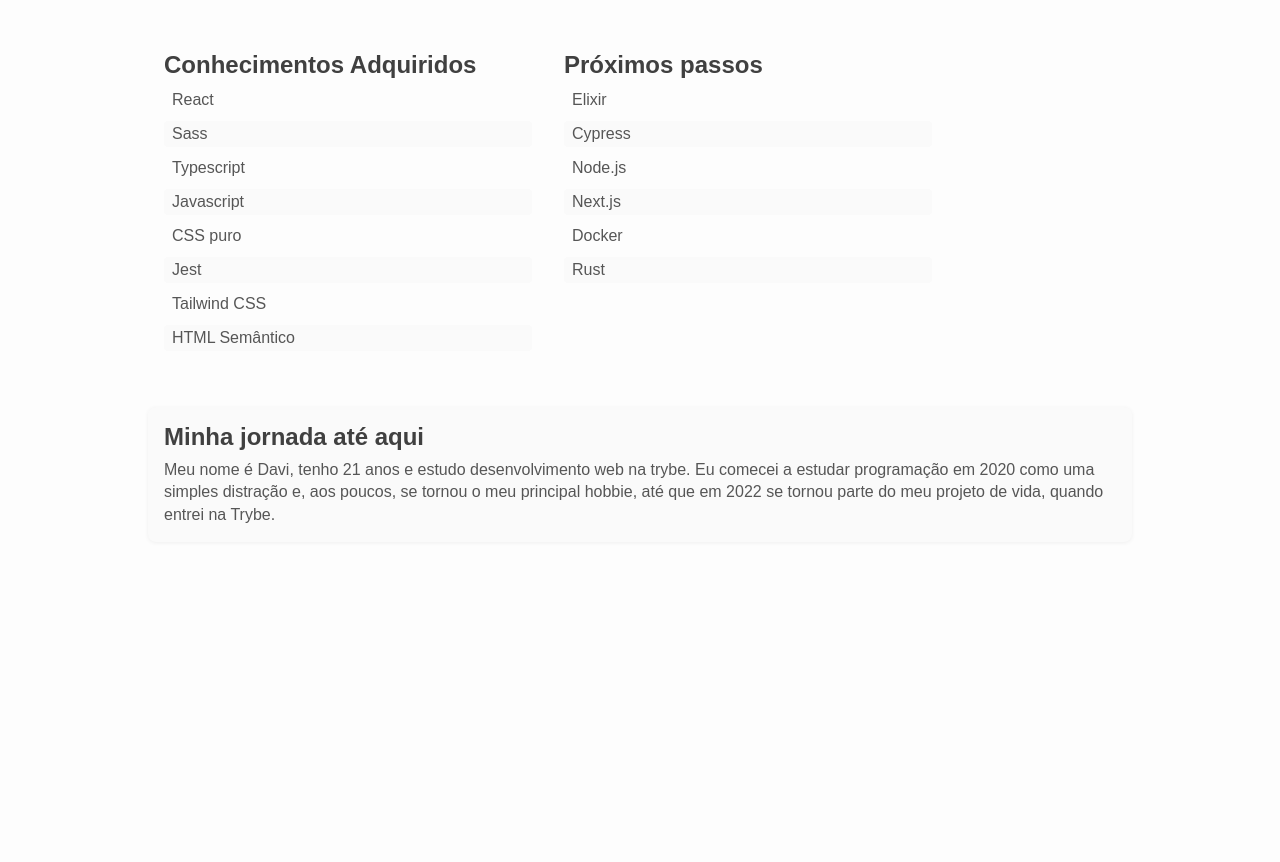
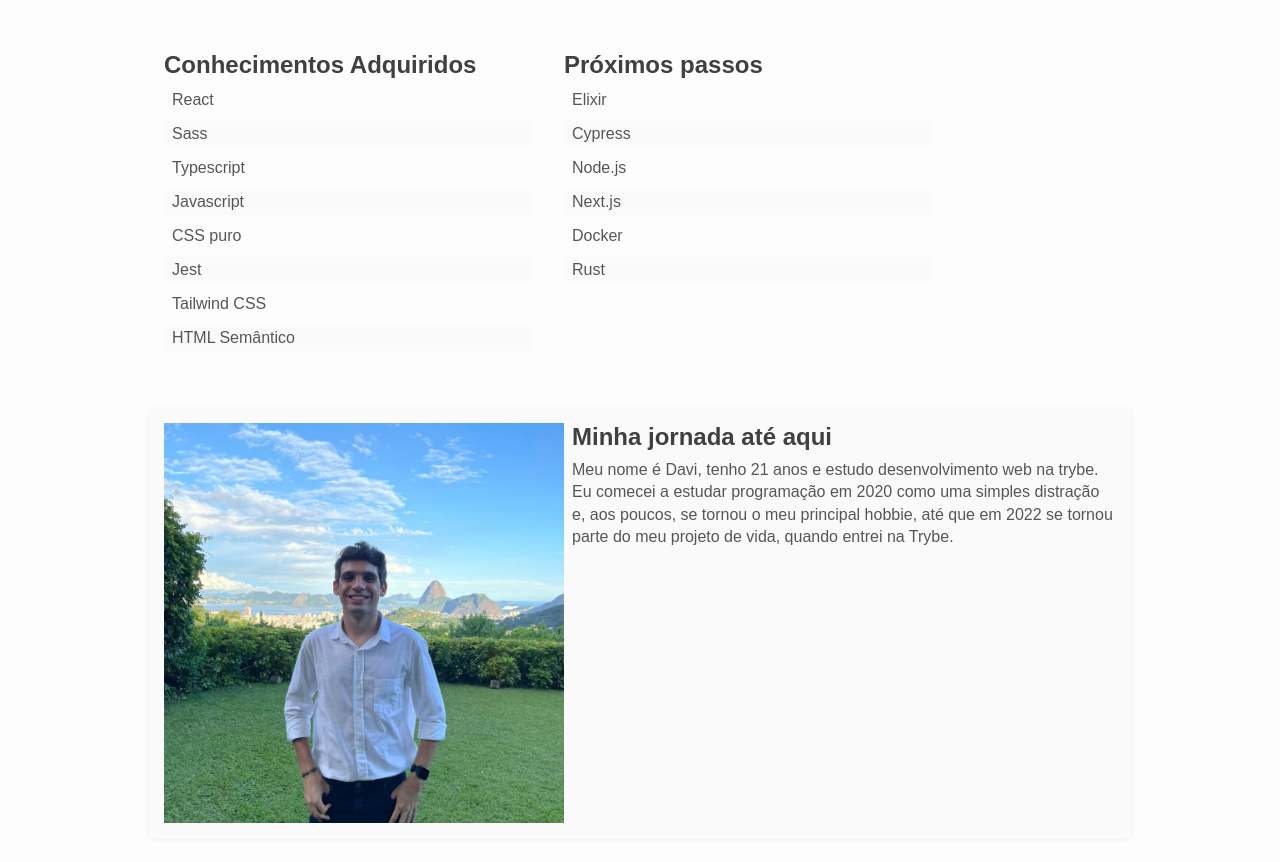
Before and after one commit to DN4Davi/Lessons-Learned, a website built with Vite: page index.html in a window 1280 px wide. Shown: the part 74-936 px from the top of the page. Before the commit the page ends 800 px from the top, so only its background shows below. Built offline with nearby package versions, Linux system fonts and the light colour scheme.

Commit message:
Requisito 04 completo

```diff
--- a/index.html
+++ b/index.html
@@ -36,10 +36,15 @@
             <li>Rust</li>
           </ul>
         </section>
-        <article>
-          <h2>Minha jornada até aqui</h2>
-          <p>Meu nome é Davi, tenho 21 anos e estudo desenvolvimento web na trybe. Eu comecei a estudar programação em 2020 como uma simples distração e, aos poucos, se tornou o meu principal hobbie, até que em 2022 se tornou parte do meu projeto de vida, quando entrei na Trybe.</p>
-        </article>
+        <aside>
+          <article>
+            <div class="image-container"><img src="/IMG-20230121-WA0040.jpg"></div>
+            <div class="content-container">
+              <h2>Minha jornada até aqui</h2>
+              <p>Meu nome é Davi, tenho 21 anos e estudo desenvolvimento web na trybe. Eu comecei a estudar programação em 2020 como uma simples distração e, aos poucos, se tornou o meu principal hobbie, até que em 2022 se tornou parte do meu projeto de vida, quando entrei na Trybe.</p>
+            </div>
+          </article>
+        </aside>
       </div>
     </main>
     <script src="src/main.js" type="module"></script>
--- a/src/style.css
+++ b/src/style.css
@@ -20,12 +20,14 @@ body {
   padding-top: 16px;
   padding-bottom: 16px;
   box-shadow: 0 1px 2px rgb(12 12 12 / 12%);
+  backdrop-filter: blur(4px);
 }
 
 .page-header h1 {
   font-family: Arial, Helvetica, sans-serif;
   font-weight: 700;
   color: #404040;
+  mix-blend-mode: overlay;
 }
 
 main {
@@ -69,6 +71,10 @@ article {
   background: #fafafa;
   border-radius: 8px;
   box-shadow: 0 1px 4px rgb(12 12 12 / 6%);
+  display: grid;
+  grid-template-columns: repeat(auto-fit, minmax(280px, auto));
+  gap: 8px;
+  justify-items: center;
 }
 
 p {
@@ -76,3 +82,16 @@ p {
   color: #565656;
   line-height: 1.4;
 }
+
+.image-container {
+  max-width: 400px;
+  max-height: 400px;
+  aspect-ratio: 1/1;
+}
+
+img {
+  object-fit: cover;
+  width: 100%;
+  height: 100%;
+  display: block;
+}
--- a/vite.config.js
+++ b/vite.config.js
@@ -1,5 +1,5 @@
 import { defineConfig } from "vite";
 
 export default defineConfig({
-  base: "/lessons-learned/"
+  base: "/Lessons-Learned/"
 });
```
Also changed, not shown: cypress/e2e/spec.cy.js (+11 -11 lines), README.md, public/IMG-20230121-WA0040.jpg (added).
